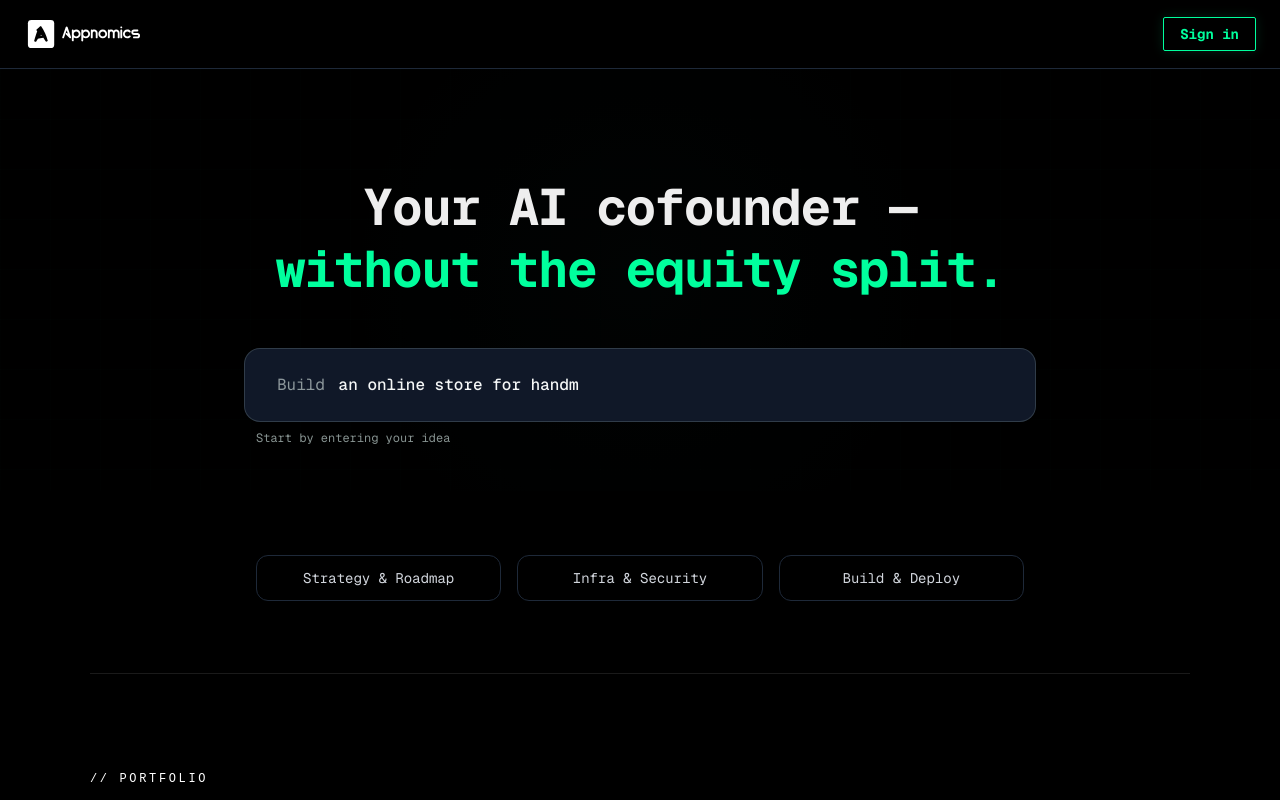
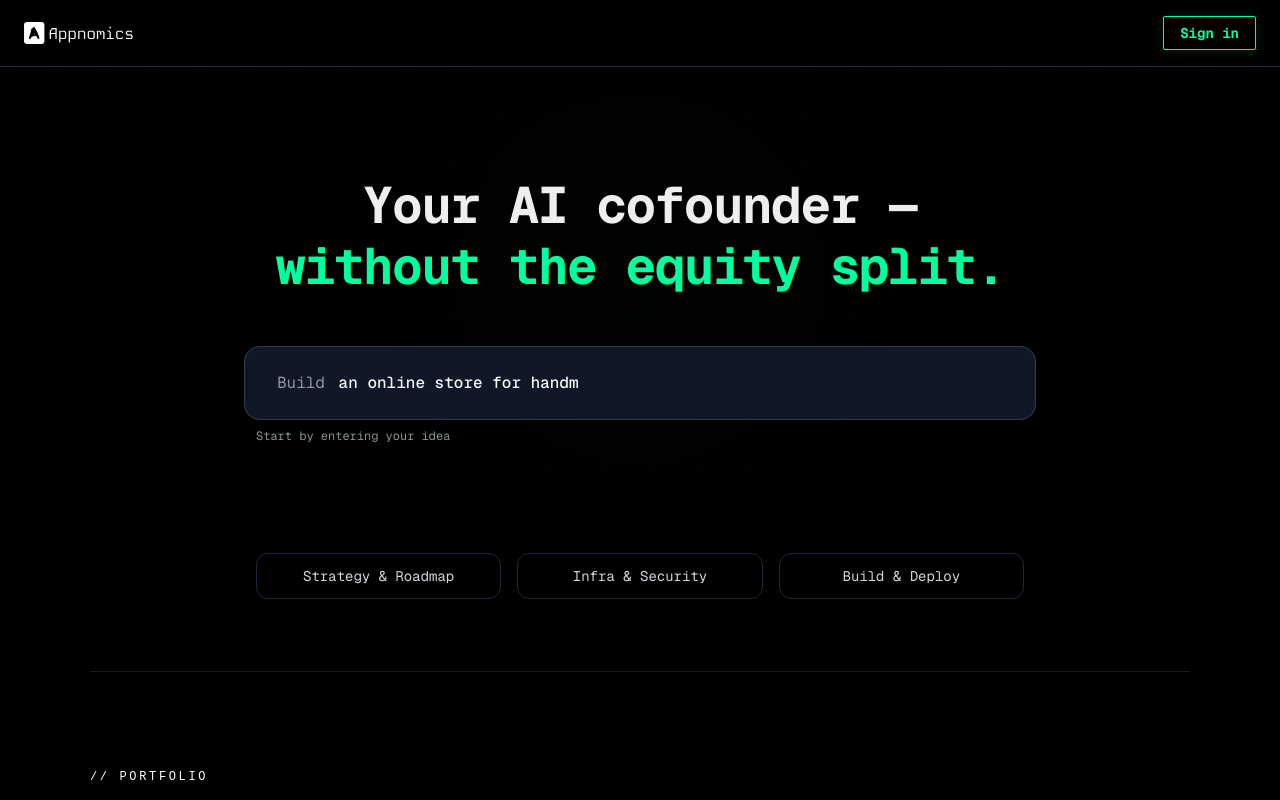
Before and after one commit to rup2701/appnomics-landing, a Next.js app: page / in a window 1280 px wide. Shown: the top 800 px of the page. Built offline with nearby package versions, Linux system fonts and the light colour scheme.

Commit message:
feat: Replace logo with new SVG and adjust dimensions in Home and Footer components

```diff
--- a/app/page.tsx
+++ b/app/page.tsx
@@ -40,10 +40,10 @@ export default function Home() {
       <nav className="flex items-center justify-between px-6 py-4 border-b border-gray-800">
         <span>
           <Image
-            src='/appnomics-logo-white.svg'
+            src='/appnomics-1.svg'
             alt='appnomics logo'
-            height={32}
-            width={120}
+            height={24}
+            width={110}
           />
         </span>
         <button
--- a/components/sections/Footer.tsx
+++ b/components/sections/Footer.tsx
@@ -1,4 +1,4 @@
-import SectionLabel from "../SectionLabel";
+
 
 import Image from "next/image";
 export default function Footer() {
@@ -10,7 +10,7 @@ export default function Footer() {
           <div className="col-span-1 lg:col-span-1">
             <div className="mb-4">
               <Image
-                src="/appnomics-logo-white.svg"
+                src="/appnomics-1.svg"
                 alt="Appnomics"
                 className="h-8 w-auto"
                 height={44}
```
Also changed, not shown: public/appnomics-1.svg (added), public/appnomics.svg (added).
